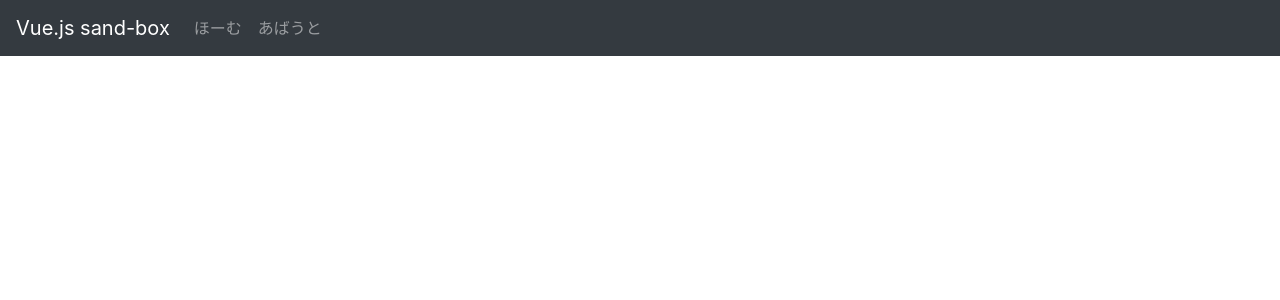
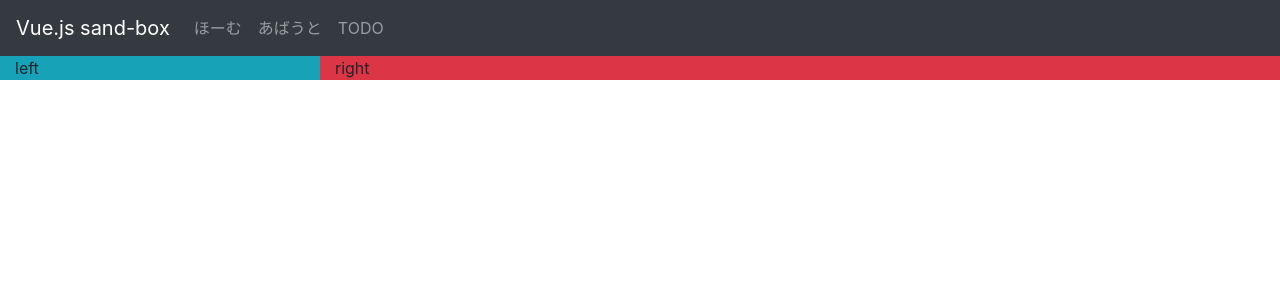
Before and after one commit to kyoruni/vue-sand-box, a Vue app: page /todo in a window 1280 px wide. Shown: the top 300 px of the page. Built offline with nearby package versions, Linux system fonts and the light colour scheme.

Commit message:
:wrench: #1 Todoページ作成

```diff
--- a/src/App.vue
+++ b/src/App.vue
@@ -14,13 +14,15 @@
         <b-navbar-nav>
           <b-nav-item to="/about">あばうと</b-nav-item>
         </b-navbar-nav>
+        <!-- Todo -->
+        <b-navbar-nav>
+          <b-nav-item to="/todo">TODO</b-nav-item>
+        </b-navbar-nav>
       </b-collapse>
     </b-navbar>
     <!-- メインページ -->
     <b-container fluid>
-      <b-row>
-        <router-view/>
-      </b-row>
+      <router-view/>
     </b-container>
   </div>
 </template>
--- a/src/router/index.js
+++ b/src/router/index.js
@@ -18,6 +18,11 @@ const routes = [
     path: '/about',
     name: 'about',
     component: () => import('../views/About.vue')
+  },
+  {
+    path: '/todo',
+    name: 'todo',
+    component: () => import('../views/Todo.vue')
   }
 ]
 
--- /dev/null
+++ b/src/views/Todo.vue
@@ -0,0 +1,12 @@
+<template>
+  <div class="todo">
+    <div class="row align-items-center">
+      <div class="col-3 bg-info">
+        left
+      </div>
+      <div class="col-9 bg-danger">
+        right
+      </div>
+    </div>
+  </div>
+</template>
```
